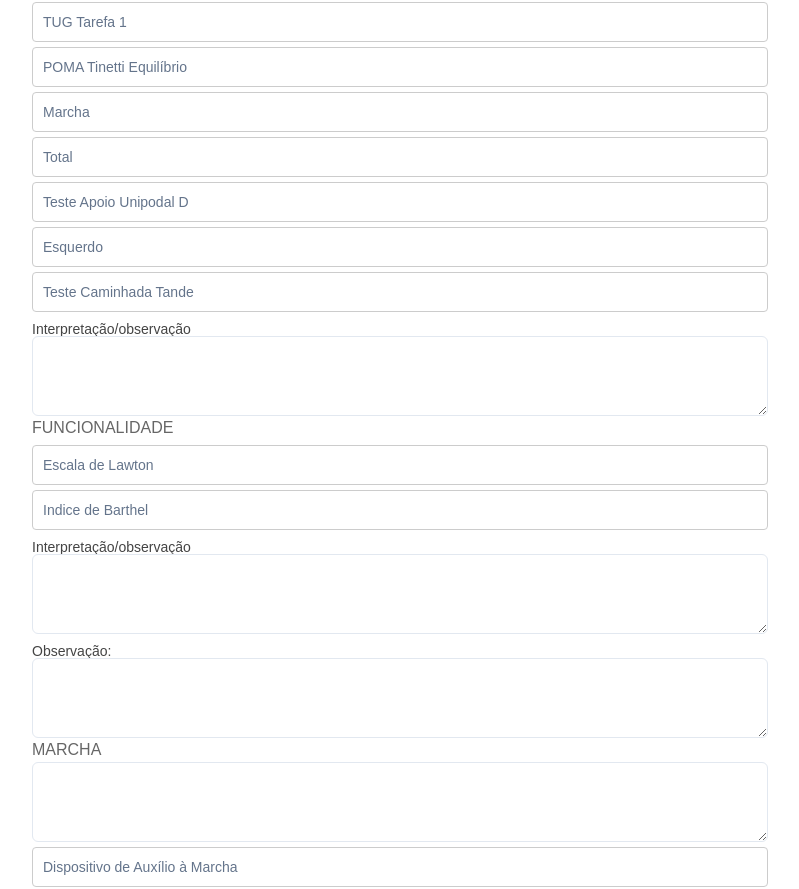
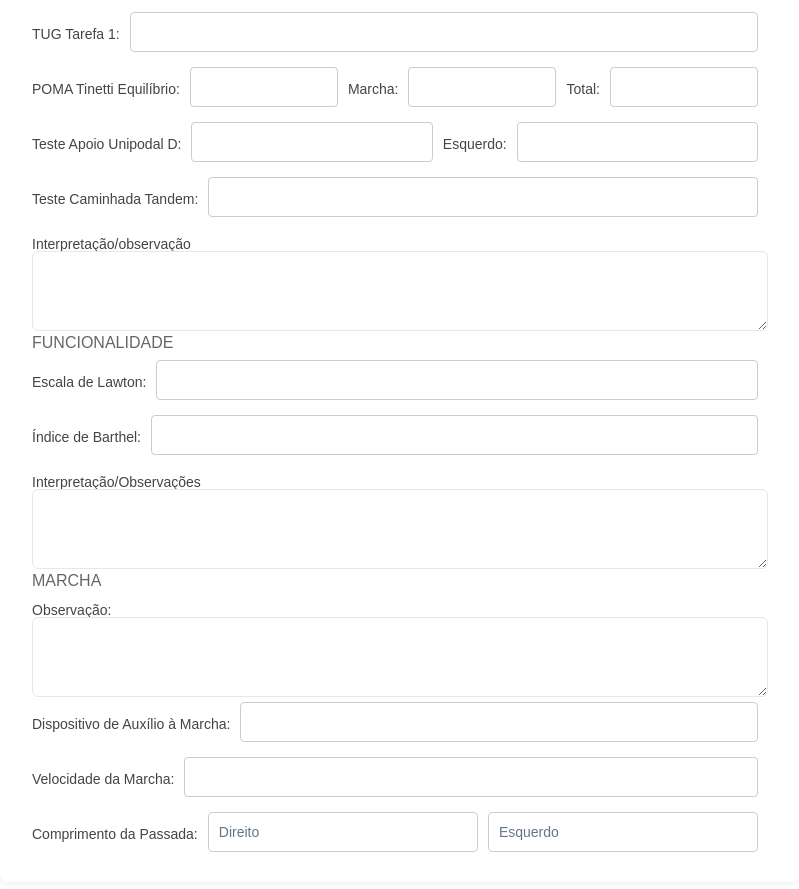
Before and after one commit to marafigagdansk/testeHibrid, a React (Vite) app in the folder shadcnProject/: page /pag3 in a window 1280 px wide. Shown: the part 345-1234 px from the top of the page, without its empty margins (240-1039 px from the left). Built offline with nearby package versions, Linux system fonts and the light colour scheme.

Commit message:
more fix

```diff
--- a/shadcnProject/src/CadastroPaciente.css
+++ b/shadcnProject/src/CadastroPaciente.css
@@ -8,7 +8,7 @@
   flex-direction: column;
 }
 
-.header{
+.header {
   display: flex;
   width: 100vw;
   height: 3.5vw;
@@ -18,10 +18,9 @@
   padding: 0 3px;
 }
 
-.scroll-m-20{
+.scroll-m-20 {
   width: 100px;
 }
-
 
 button {
   display: block;
@@ -45,7 +44,16 @@ button {
 
 .columnArea {
   display: flex;
-flex-direction: row;
+  justify-content: space-between;
+  align-items: center;
+  margin-bottom: 10px;
+}
+
+.columnArea div {
+  display: flex;
+  flex-direction: column;
+  align-items: center;
+  margin-right: 10px;
 }
 
 h1 {
@@ -78,3 +86,24 @@ textarea {
   width: 100%;
   box-sizing: border-box;
 }
+
+.containerChange {
+  display: flex;
+  flex-direction: column;
+}
+
+.row {
+  display: flex;
+  align-items: center;
+  margin-bottom: 10px;
+}
+
+.row label {
+  margin-right: 10px;
+  font-weight: normal;
+}
+
+.row input {
+  flex: 1;
+  margin-right: 10px;
+}
--- a/shadcnProject/src/CadastroPacientePages/Pag2.jsx
+++ b/shadcnProject/src/CadastroPacientePages/Pag2.jsx
@@ -2,7 +2,6 @@ import { Button } from '@/components/ui/button'
 import { Input } from "@/components/ui/input"
 import { Label } from "@/components/ui/label"
 import { Textarea } from "@/components/ui/textarea"
-
 import { useNavigate } from 'react-router-dom';
 import {
   Github,
@@ -16,7 +15,6 @@ import {
   User,
   UserPlus,
 } from "lucide-react"
-
 import {
   DropdownMenu,
   DropdownMenuContent,
@@ -31,7 +29,6 @@ import {
   DropdownMenuSubTrigger,
   DropdownMenuTrigger,
 } from "@/components/ui/dropdown-menu"
-
 import {
   Pagination,
   PaginationContent,
@@ -40,7 +37,6 @@ import {
   PaginationNext,
   PaginationPrevious,
 } from "@/components/ui/pagination"
-
 import '@/CadastroPaciente.css'
 
 const Pag2 = () => {
@@ -54,15 +50,15 @@ const Pag2 = () => {
     navigate('/cadastrar-paciente');
   };
 
-  const paginationPag2= () => {
+  const paginationPag2 = () => {
     navigate('/pag2');
   };
 
-  const paginationPag3= () => {
+  const paginationPag3 = () => {
     navigate('/pag3');
   };
 
-  const paginationPag4= () => {
+  const paginationPag4 = () => {
     navigate('/pag4');
   };
 
@@ -151,36 +147,38 @@ const Pag2 = () => {
         <div className="container">
                   <form>
               <h2>EXAME FÍSICO</h2>
-          <div className='columnArea'>
-            <h3>DADOS VITAIS</h3>
+              <div className="columnArea">
+                  <div>
                       <Label>PA Sentado:</Label>
                       <Input type="text" name="paSentado" />
-
+                  </div>
+                  <div>
                       <Label>PA Ortostatismo:</Label>
                       <Input type="text" name="paOrtostatismo" />
-
+                  </div>
+                  <div>
                       <Label>FC:</Label>
                       <Input type="text" name="fc" />
-
+                  </div>
+                  <div>
                       <Label>FR:</Label>
                       <Input type="text" name="fr" />
                   </div>
+              </div>
               <Label>INSPEÇÃO</Label>
-            <Textarea name="inspecao" />
-
+              <Textarea name="inspecao"></Textarea>
               <Label>PALPAÇÃO</Label>
-            <Textarea name="palpacao" />
-
+              <Textarea name="palpacao"></Textarea>
               <Label>ACALIAÇÃO SENSORIAL - Propriocepção (Senso de Posição Articular):</Label>
-            <Textarea name="propriocepcao" />
-
-          <div className='funcaoAplitude'>
+              <Textarea name="propriocepcao"></Textarea>
+              <div className="funcaoAplitude">
                   <h3>Amplitude de Movimento</h3>
-          {/* função aqui */}
+                  {/* <!-- função aqui --> */}
+              </div>
+          </form>
 
         </div>
-          </form>
-        </div>
+
         <div className='paginationArea'>
           <Pagination>
             <PaginationContent>
@@ -197,9 +195,7 @@ const Pag2 = () => {
                 <PaginationLink onClick={paginationPag3}>3</PaginationLink>
               </PaginationItem>
               <PaginationItem>
-              <PaginationItem>
                 <PaginationLink onClick={paginationPag4}>4</PaginationLink>
-              </PaginationItem>
               </PaginationItem>
               <PaginationItem>
                 <PaginationNext href="#" />
--- a/shadcnProject/src/CadastroPacientePages/Pag3.jsx
+++ b/shadcnProject/src/CadastroPacientePages/Pag3.jsx
@@ -2,7 +2,6 @@ import { Button } from '@/components/ui/button'
 import { Input } from "@/components/ui/input"
 import { Label } from "@/components/ui/label"
 import { Textarea } from "@/components/ui/textarea"
-
 import { useNavigate } from 'react-router-dom';
 import {
   Github,
@@ -16,7 +15,6 @@ import {
   User,
   UserPlus,
 } from "lucide-react"
-
 import {
   DropdownMenu,
   DropdownMenuContent,
@@ -31,7 +29,6 @@ import {
   DropdownMenuSubTrigger,
   DropdownMenuTrigger,
 } from "@/components/ui/dropdown-menu"
-
 import {
   Pagination,
   PaginationContent,
@@ -40,7 +37,6 @@ import {
   PaginationNext,
   PaginationPrevious,
 } from "@/components/ui/pagination"
-
 import '@/CadastroPaciente.css'
 
 const Pag3 = () => {
@@ -54,19 +50,17 @@ const Pag3 = () => {
     navigate('/cadastrar-paciente');
   };
 
-  const paginationPag2= () => {
+  const paginationPag2 = () => {
     navigate('/pag2');
   };
 
-  const paginationPag3= () => {
+  const paginationPag3 = () => {
     navigate('/pag3');
   };
 
-  const paginationPag4= () => {
+  const paginationPag4 = () => {
     navigate('/pag4');
   };
-
-
 
   return (
     <>
@@ -156,42 +150,78 @@ const Pag3 = () => {
             <Textarea name="comprimentoMuscular" />
 
             <Label>FORÇA MUSCULAR</Label>
-            <Textarea  name="forcaMuscular" />
+            <Textarea name="forcaMuscular" />
 
-            <h3>EQUILIBRIO</h3>
-            <div className='containerChange'>
-            <Input type="text" placeholder="Sistema Vestibular"/>
-            <Input type="text" placeholder="TUG Tarefa 1"/>
-            <Input type="text" placeholder="POMA Tinetti Equilíbrio"/>
-            <Input type="text" placeholder="Marcha"/>
-            <Input type="text" placeholder="Total"/>
-            <Input type="text" placeholder="Teste Apoio Unipodal D"/>
-            <Input type="text" placeholder="Esquerdo"/>
-            <Input type="text" placeholder="Teste Caminhada Tande"/>
+            <h3>EQUILÍBRIO</h3>
+            <div className="containerChange">
+              <div className="row">
+                <Label>Sistema Vestibular – Romberg:</Label>
+                <Input type="text" />
+              </div>
+              <div className="row">
+                <Label>TUG Tarefa 1:</Label>
+                <Input type="text"/>
+              </div>
+              <div className="row">
+                <Label>POMA Tinetti Equilíbrio:</Label>
+                <Input type="text"/>
+                <Label>Marcha:</Label>
+                <Input type="text"/>
+                <Label>Total:</Label>
+                <Input type="text" />
+              </div>
+              <div className="row">
+                <Label>Teste Apoio Unipodal D:</Label>
+                <Input type="text" />
+                <Label>Esquerdo:</Label>
+                <Input type="text"/>
+              </div>
+              <div className="row">
+                <Label>Teste Caminhada Tandem:</Label>
+                <Input type="text" placeholder="" />
+              </div>
             </div>
 
             <Label>Interpretação/observação</Label>
-            <Textarea/>
+            <Textarea />
 
             <h3>FUNCIONALIDADE</h3>
-            <Input type="text" placeholder="Escala de Lawton"/>
-            <Input type="text" placeholder="Indice de Barthel"/>
-            <Label>Interpretação/observação</Label>
-            <Textarea name="observacaoFuncionalidade" />
+            <div className="funcionalidade">
+              <div className="row">
+                <Label>Escala de Lawton:</Label>
+                <Input type="text"/>
+              </div>
+              <div className="row">
+                <Label>Índice de Barthel:</Label>
+                <Input type="text"/>
+              </div>
+            </div>
+            <Label>Interpretação/Observações</Label>
+            <Textarea name="observacaoFuncionalidade"></Textarea>
 
+            <h3>MARCHA</h3>
             <Label>Observação:</Label>
-            <Textarea/>
-            <h3>MARCHA</h3>
-            <Textarea/>
-            <Input type="text" placeholder="Dispositivo de Auxílio à Marcha"/>
-            <Input type="text" placeholder="Velocidade da Marcha"/>
-            <Label>Comprimento da Passada:</Label>
-            <Input type="text" placeholder="Direito"></Input>
-            <Input type="text" placeholder="Esquerdo"></Input>
+            <Textarea></Textarea>
+            <div className="marcha">
+              <div className="row">
+                <Label>Dispositivo de Auxílio à Marcha:</Label>
+                <Input type="text"/>
+              </div>
+              <div className="row">
+                <Label>Velocidade da Marcha:</Label>
+                <Input type="text"/>
+              </div>
+              <div className="row">
+                <Label>Comprimento da Passada:</Label>
+                <Input type="text" placeholder="Direito" />
+                <Input type="text" placeholder="Esquerdo" />
+              </div>
+            </div>
           </form>
         </div>
+
         <div className='paginationArea'>
-                  <Pagination>
+          <Pagination>
             <PaginationContent>
               <PaginationItem>
                 <PaginationPrevious href="#" />
@@ -206,7 +236,7 @@ const Pag3 = () => {
                 <PaginationLink onClick={paginationPag3}>3</PaginationLink>
               </PaginationItem>
               <PaginationItem>
-              <PaginationLink onClick={paginationPag4}>4</PaginationLink>
+                <PaginationLink onClick={paginationPag4}>4</PaginationLink>
               </PaginationItem>
               <PaginationItem>
                 <PaginationNext href="#" />
```
Also changed, not shown: shadcnProject/src/CadastroPacientePages/Pag4.jsx (+7 -8 lines). Lines whose indentation alone changed are shown as unchanged.
